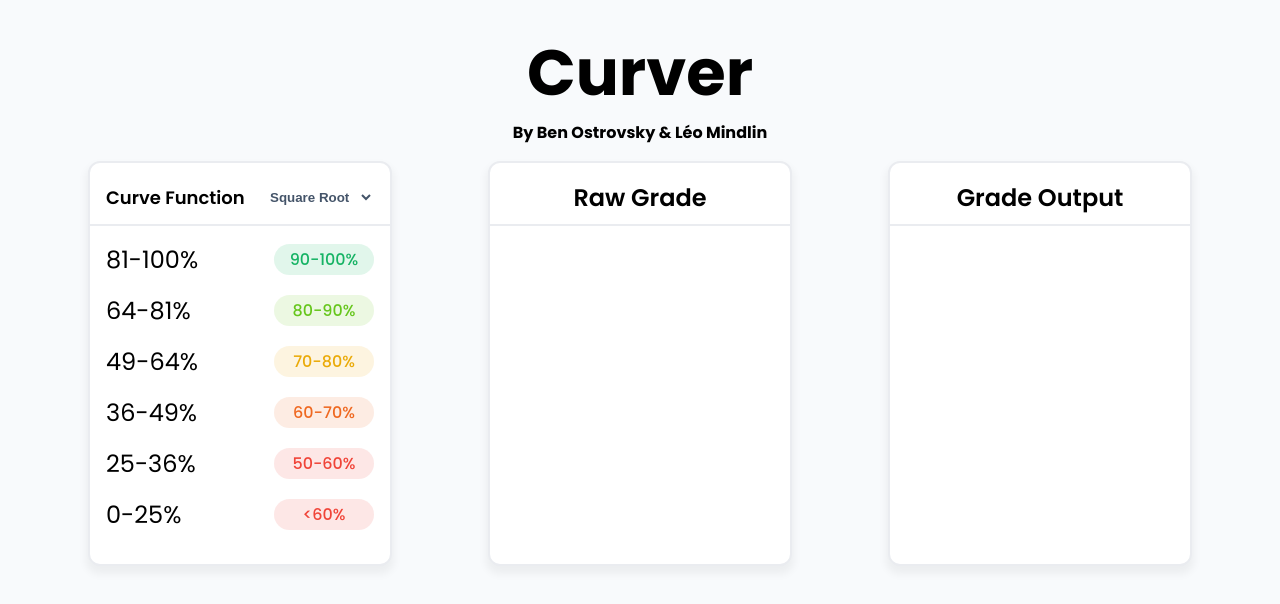
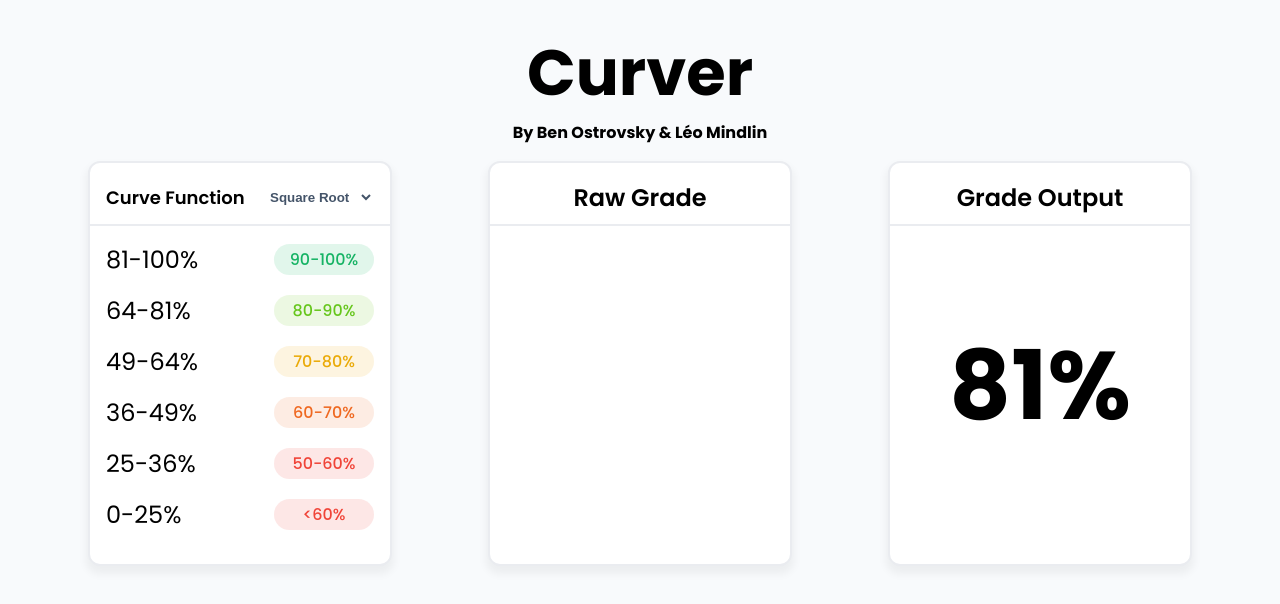
Before and after one commit to GradeCurver/Curver, a Next.js app: page / in a window 1280 px wide. Shown: the top 604 px of the page. Built offline with nearby package versions, Linux system fonts and the light colour scheme.

Commit message:
Complete Third card
Co-authored-by: Ben Ostrovsky <Ben-Ostrovsky@users.noreply.github.com>

```diff
--- a/pages/api/hello.ts
+++ /dev/null
@@ -1,13 +0,0 @@
-// Next.js API route support: https://nextjs.org/docs/api-routes/introduction
-import type { NextApiRequest, NextApiResponse } from 'next'
-
-type Data = {
-  name: string
-}
-
-export default function handler(
-  req: NextApiRequest,
-  res: NextApiResponse<Data>
-) {
-  res.status(200).json({ name: 'John Doe' })
-}
--- a/pages/index.tsx
+++ b/pages/index.tsx
@@ -1,5 +1,8 @@
 import Head from "next/head";
 import styles from "../styles/Home.module.css";
+import { FirstCard } from "../src/Cards/firstCard"
+import { SecondCard } from "../src/Cards/secondCard"
+import { ThirdCard } from "../src/Cards/thirdCard"
 import { useState } from "react";
 
 export default function Home() {
@@ -28,82 +31,3 @@ export default function Home() {
     </>
   );
 }
-
-const FirstCard = () => {
-  return (
-    <div className={styles.card}>
-      <div className={styles.cardHeader}>
-        <h2>Curve Function</h2>
-        <select name="curveFunction" id="curveFunction">
-          <option value="squareRoot">Square Root</option>
-          <option value="none1">To Add</option>
-          <option value="none2">To Add</option>
-          <option value="none3">To Add</option>
-        </select>
-      </div>
-      <hr />
-      <GradeRow startNumber={81} endNumber={100} chip={ChipItems[0]} />
-      <GradeRow startNumber={64} endNumber={81} chip={ChipItems[1]} />
-      <GradeRow startNumber={49} endNumber={64} chip={ChipItems[2]} />
-      <GradeRow startNumber={36} endNumber={49} chip={ChipItems[3]} />
-      <GradeRow startNumber={25} endNumber={36} chip={ChipItems[4]} />
-      <GradeRow startNumber={0} endNumber={25} chip={ChipItems[5]} />
-    </div>
-  )
-};
-interface GradeRowProps {
-  startNumber: number;
-  endNumber: number;
-  chip: ChipData;
-}
-
-const GradeRow = ({ startNumber, endNumber, chip }: GradeRowProps) => {
-  return (
-    <div className={styles.cardGradeRow}>
-      <div style={{ fontSize: 24, }}>{startNumber}-{endNumber}%</div>
-      <GradeChip text={chip.text} hex={chip.hex} />
-    </div>
-  )
-}
-
-const GradeChip = (props: ChipData) => {
-  return (
-    <div className={styles.gradeChip} style={{ color: props.hex, backgroundColor: `${props.hex}20`}}>{props.text}</div>
-  )
-}
-
-interface ChipData {
-  text: string;
-  hex: string;
-}
-
-const ChipItems: Array<ChipData> = [
-  { text: '90-100%', hex: '#16B364' },
-  { text: '80-90%', hex: '#66C61C' },
-  { text: '70-80%', hex: '#EAAA08' },
-  { text: '60-70%', hex: '#EF6820' },
-  { text: '50-60%', hex: '#F04438' },
-  { text: '<60%', hex: '#F04438' }
-]
-
-const SecondCard = () => {
-  return (
-    <div className={styles.card}>
-      <div className={styles.cardHeader}>
-        <h1>Raw Grade</h1>
-      </div>
-      <hr />
-    </div>
-  )
-};
-
-const ThirdCard = () => {
-  return (
-    <div className={styles.card}>
-      <div className={styles.cardHeader}>
-        <h1>Grade Output</h1>
-      </div>
-      <hr />
-    </div>
-  )
-};
--- /dev/null
+++ b/src/Cards/firstCard.tsx
@@ -0,0 +1,59 @@
+import styles from "../../styles/Home.module.css";
+
+export const FirstCard = () => {
+    return (
+        <div className={styles.card}>
+            <div className={styles.cardHeader}>
+                <h2>Curve Function</h2>
+                <select name="curveFunction" id="curveFunction">
+                    <option value="squareRoot">Square Root</option>
+                    <option value="none1">To Add</option>
+                    <option value="none2">To Add</option>
+                    <option value="none3">To Add</option>
+                </select>
+            </div>
+            <hr />
+            <GradeRow startNumber={81} endNumber={100} chip={ChipItems[0]} />
+            <GradeRow startNumber={64} endNumber={81} chip={ChipItems[1]} />
+            <GradeRow startNumber={49} endNumber={64} chip={ChipItems[2]} />
+            <GradeRow startNumber={36} endNumber={49} chip={ChipItems[3]} />
+            <GradeRow startNumber={25} endNumber={36} chip={ChipItems[4]} />
+            <GradeRow startNumber={0} endNumber={25} chip={ChipItems[5]} />
+        </div>
+    )
+};
+
+interface ChipData {
+    text: string;
+    hex: string;
+}
+
+const ChipItems: Array<ChipData> = [
+    { text: '90-100%', hex: '#16B364' },
+    { text: '80-90%', hex: '#66C61C' },
+    { text: '70-80%', hex: '#EAAA08' },
+    { text: '60-70%', hex: '#EF6820' },
+    { text: '50-60%', hex: '#F04438' },
+    { text: '<60%', hex: '#F04438' }
+]
+
+interface GradeRowProps {
+    startNumber: number;
+    endNumber: number;
+    chip: ChipData;
+}
+
+const GradeRow = ({ startNumber, endNumber, chip }: GradeRowProps) => {
+    return (
+        <div className={styles.cardGradeRow}>
+            <div style={{ fontSize: 24, }}>{startNumber}-{endNumber}%</div>
+            <GradeChip text={chip.text} hex={chip.hex} />
+        </div>
+    )
+}
+
+const GradeChip = (props: ChipData) => {
+    return (
+        <div className={styles.gradeChip} style={{ color: props.hex, backgroundColor: `${props.hex}20` }}>{props.text}</div>
+    )
+}
--- /dev/null
+++ b/src/Cards/secondCard.tsx
@@ -0,0 +1,12 @@
+import styles from "../../styles/Home.module.css";
+
+export const SecondCard = () => {
+    return (
+      <div className={styles.card}>
+        <div className={styles.cardHeader}>
+          <h1>Raw Grade</h1>
+        </div>
+        <hr />
+      </div>
+    )
+  };
--- /dev/null
+++ b/src/Cards/thirdCard.tsx
@@ -0,0 +1,13 @@
+import styles from "../../styles/Home.module.css";
+
+export const ThirdCard = () => {
+    return (
+      <div className={styles.card}>
+        <div className={styles.cardHeader}>
+          <h1>Grade Output</h1>
+        </div>
+        <hr />
+        <div className={styles.bigText}>81%</div>
+      </div>
+    )
+  };
--- a/styles/Home.module.css
+++ b/styles/Home.module.css
@@ -65,6 +65,16 @@
   width: 70px;
 }
 
+.bigText {
+  font-size: 96px;
+  font-weight: 700;
+  text-align: center;
+  display: flex;
+  justify-content: center;
+  align-items: center;
+  height: 82%;
+}
+
 /* ############### */
 /* # Card Header # */
 /* ############### */
```
